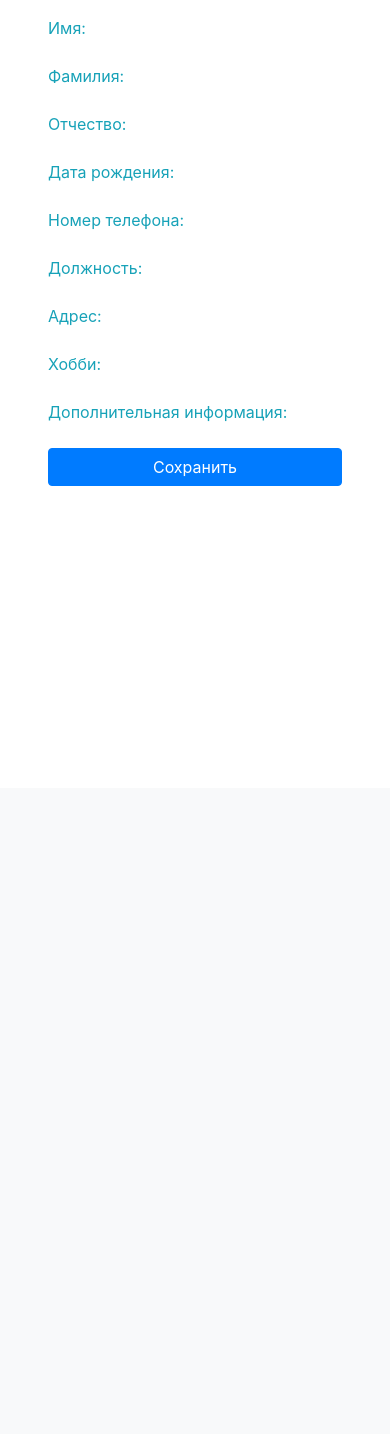
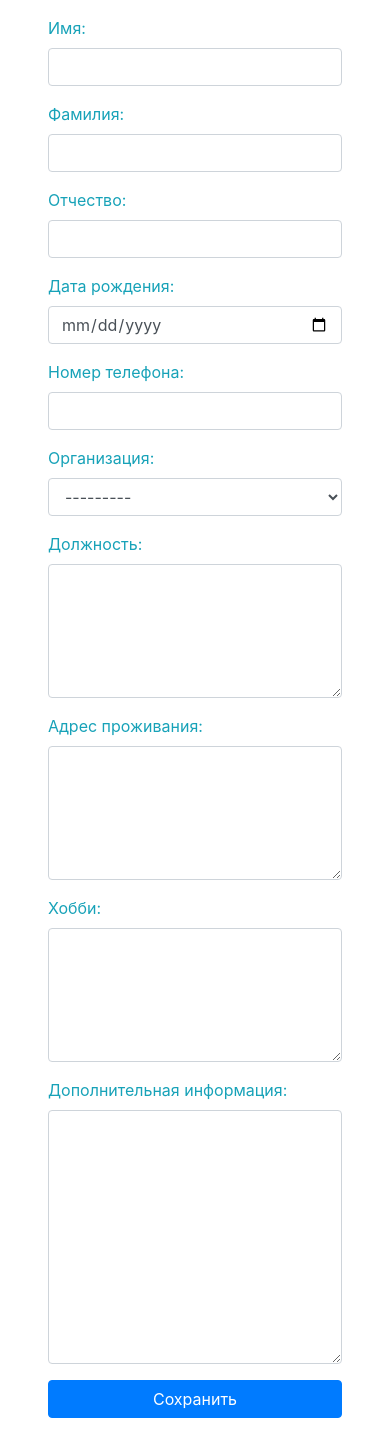
Before and after one commit to junmaks/contacts, a Django app: page /contact/newcontact/ in a window 390 px wide. Shown: the part 56-1490 px from the top of the page. Before the commit the page ends 542 px from the top, so only its background shows below. Run offline with Django 3.2, Linux system fonts and the light colour scheme; data that the repository does not hold is empty; some libraries are stand-ins or nearby versions.

Commit message:
view for PhoneNumberForm

```diff
--- a/contactcards/cards/templates/cards/add_contact.html
+++ b/contactcards/cards/templates/cards/add_contact.html
@@ -1,5 +1,4 @@
 {% extends 'base.html' %}
-
 
 
 {% block title %}
@@ -19,59 +18,65 @@
 
 
     <div>
-        <label class="text-info" for="{{from.name.id_for_label }}">Имя:</label>
-        <p>{{form.name}}</p>
+        <label class="text-info" for="{{form1.name.id_for_label }}">Имя:</label>
+        <p>{{form1.name}}</p>
         <div class="invalid-feedback">
-            {{form.name.errors}}
+            {{form1.name.errors}}
         </div>
     </div>
 
     <div>
-        <label class="text-info" for="{{from.surname.id_for_label }}">Фамилия:</label>
-        <p>{{form.surname}}</p>
+        <label class="text-info" for="{{form1.surname.id_for_label }}">Фамилия:</label>
+        <p>{{form1.surname}}</p>
         <div class="invalid-feedback">
-            {{form.surname.errors}}
+            {{form1.surname.errors}}
         </div>
     </div>
 
     <div>
-        <label class="text-info" for="{{from.patronymic.id_for_label }}">Отчество:</label>
-        <p>{{form.patronymic}}</p>
+        <label class="text-info" for="{{form1.patronymic.id_for_label }}">Отчество:</label>
+        <p>{{form1.patronymic}}</p>
         <div class="invalid-feedback">
-            {{form.patronymic.errors}}
+            {{form1.patronymic.errors}}
         </div>
     </div>
 
 
     <div>
-        <label class="text-info" for="{{from.date_born.id_for_label }}">Дата рождения:</label>
-        <p>{{form.date_born}}</p>
+        <label class="text-info" for="{{form1.date_born.id_for_label }}">Дата рождения:</label>
+        <p>{{form1.date_born}}</p>
     </div>
 
 
     <div>
-        <label class="text-info" for="{{from.phone_number.id_for_label }}">Номер телефона:</label>
-        <p>{{form.phone_number}}</p>
+        <label class="text-info" for="{{form2.phone_number.id_for_label }}">Номер телефона:</label>
+        <p>{{form2.phone_number}}</p>
+    </div>
+
+
+    <div>
+        <label class="text-info" for="{{form1.employer.id_for_label }}">Организация:</label>
+        <p>{{form1.employer}}</p>
     </div>
 
     <div>
-        <label class="text-info" for="{{from.position.id_for_label }}">Должность:</label>
-        <p>{{form.position}}</p>
+        <label class="text-info" for="{{form1.position.id_for_label }}">Должность:</label>
+        <p>{{form1.position}}</p>
     </div>
 
     <div>
-        <label class="text-info" for="{{from.address.id_for_label }}">Адрес:</label>
-        <p>{{form.address}}</p>
+        <label class="text-info" for="{{form1.address.id_for_label }}">Адрес проживания:</label>
+        <p>{{form1.address}}</p>
     </div>
 
     <div>
-        <label class="text-info" for="{{from.hobbies.id_for_label }}">Хобби:</label>
-        <p>{{form.hobbies}}</p>
+        <label class="text-info" for="{{form1.hobbies.id_for_label }}">Хобби:</label>
+        <p>{{form1.hobbies}}</p>
     </div>
 
     <div>
-        <label class="text-info" for="{{from.add_info.id_for_label }}">Дополнительная информация:</label>
-        <p>{{form.add_info}}</p>
+        <label class="text-info" for="{{form1.add_info.id_for_label }}">Дополнительная информация:</label>
+        <p>{{form1.add_info}}</p>
     </div>
 
 
--- a/contactcards/cards/templates/cards/information.html
+++ b/contactcards/cards/templates/cards/information.html
@@ -38,7 +38,9 @@
 
             <p>
                 <span class="text-info ml-2">Номер телефона:</span>
-                <span class="text ml-2">{{contact.phone_number}}</span>
+                {% for phone in phone_numbers %}
+                <p><span class="text ml-2">{{phone.phone_number}}</span></p>
+                {% endfor %}
             </p>
 
             {% endif %}
```
